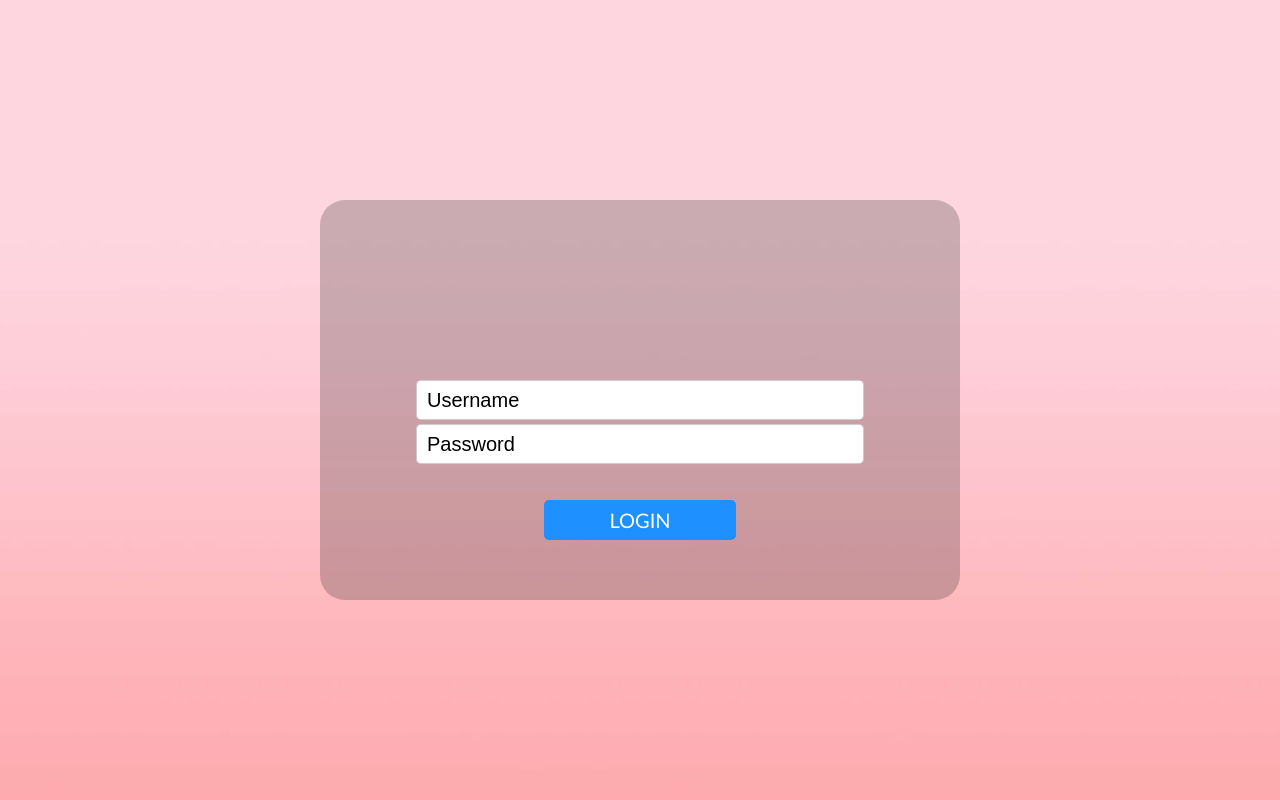
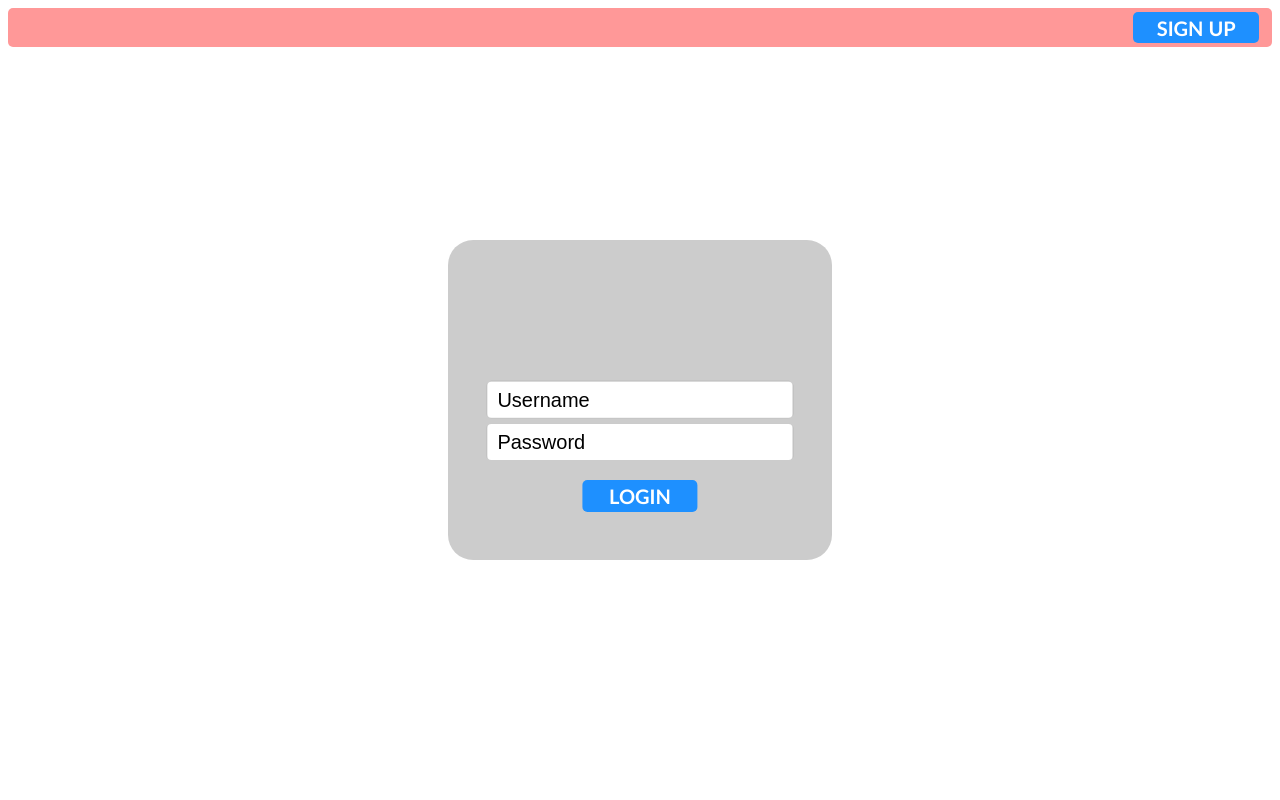
Before and after one commit to mykbn/PatChaTephaKels, a PHP site: page /login.htm in a window 1280 px wide. Run offline with PHP 8.4, Linux system fonts and the light colour scheme.

Commit message:
*Login update

```diff
--- a/login.css
+++ b/login.css
@@ -1,5 +1,5 @@
 body{
-	background-image: url("_backgrounds/gradient_pink_2391416.jpg");
+	/*background-image: url("_backgrounds/gradient_pink_2391416.jpg");*/
 	background-repeat: no-repeat;
 	-webkit-background-size: cover;
   	-moz-background-size: cover;
@@ -7,9 +7,17 @@ body{
  	background-size: cover;
 }
 
+div#header-div{
+	position: relative;
+	width:100%;
+	height:5%;
+	background-color: rgba(255,51,51,.5);
+	border-radius: 5px;
+}
+
 div#main-div{
-	width: 50%;
-	height: 50%;
+	width: 30%;
+	height: 40%;
 	background-color: rgba(0,0,0,.2);
 	border-radius: 25px;
 	/*background-image: url("_backgrounds/white.jpg");*/
@@ -28,28 +36,23 @@ div.centered {
   -webkit-transform: translate(-50%, -50%);
 }
 
-#username-textbox.textbox{
+.textbox{
 	position:absolute;
-	width: 70%;
-	height: 10%;
+	width: 80%;
+	height: 12%;
 	border-style: none;
 	border: solid rgba(0,0,0,.2) 0.1px;
 	border-radius: 5px;
 	top: 50%;
 	left: 50%;
+}
+
+#username-textbox.textbox{
 	transform:translate(-50%, -50%);
 	-webkit-transform:translate(-50%, -50%);
 }
 
 #password-textbox.textbox{
-	position:absolute;
-	width: 70%;
-	height: 10%;
-	border-style: none;
-	border: solid rgba(0,0,0,.2) 0.1px;
-	border-radius: 5px;
-	top: 50%;
-	left: 50%;
 	transform:translate(-50%, 60%);
 	-webkit-transform:translate(-50%, 60%);
 }
@@ -61,8 +64,6 @@ input{
 
 .button{
 	position:absolute;
-	width: 30%;
-	height: 10%;
 	background-color: #1E90FF;
 	border: none;
 	outline: none;
@@ -70,11 +71,25 @@ input{
 	border-radius: 5px;
 	font-family: Calibri;
 	font-size: 20px;
+	font-weight: bold;
 	color: white;
+}
+
+#login-button{
+	width: 30%;
+	height: 10%;
 	top: 50%;
  	left: 50%;
-  	transform: translate(-50%, 250%);
+	transform: translate(-50%, 250%);
   	-webkit-transform: translate(-50%, 250%);
+}
+#signup-button{
+	width:10%;
+	height:80%;
+	top: 10%;
+	left: 89%;
+	/*transform: translate(-50%, -50%);
+  	-webkit-transform: translate(-50%, -50%);*/
 }
 
 #invalid{
--- a/login.htm
+++ b/login.htm
@@ -28,6 +28,11 @@
 	}
 </script>
 <body>
+	<div id="header-div">
+		<form action="" method="post">
+			<button type="submit" id="signup-button" class="button">SIGN UP</button>
+		</form>
+	</div>
 	<div id="main-div" class="centered">
 		<div id="login-form-div">
 			<form action="login.php" method="post">
```
